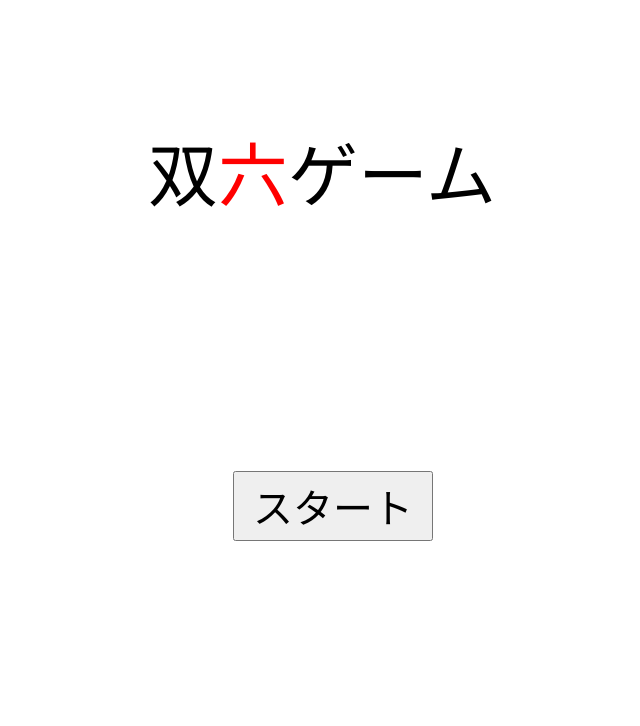
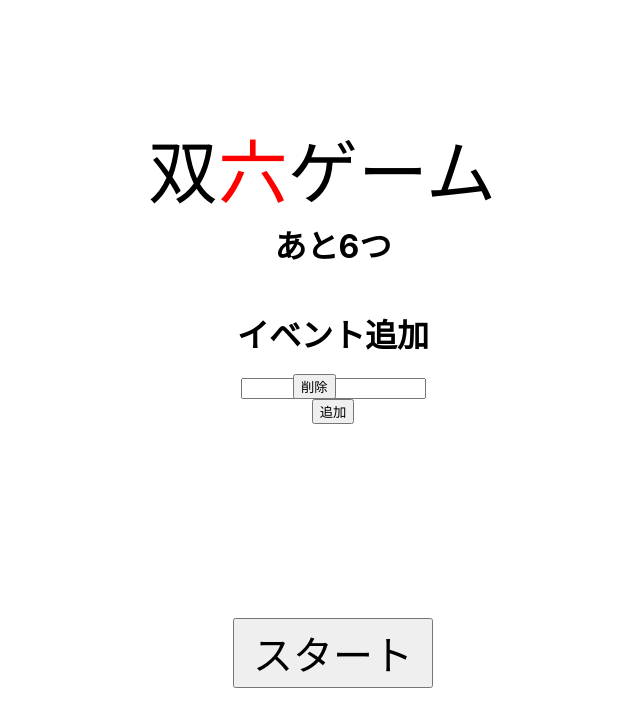
Before and after one commit to kai02221514/Sugoroku, a React (Create React App) app: page / in a window 1280 px wide. Shown: the top 726 px of the page, without its empty margins (307-947 px from the left). Built offline with nearby package versions, Linux system fonts and the light colour scheme.

Commit message:
add: リスト機能の追加、削除の追加

```diff
--- a/src/App.js
+++ b/src/App.js
@@ -3,25 +3,64 @@ import { StartScreen } from "./Components/StartScreen";
 import { useState } from "react";
 import { Saikoro } from "./Components/Saikoro";
 import { ResultDisplay } from "./Components/ResultDisplay";
+import { Form } from "./Components/Form";
+import { Event } from "./Components/Event";
+import styled from "styled-components";
+
+const H1 = styled.h1`
+  text-align: center;
+  position: relative;
+  top: 200px;
+`;
+
+const Button = styled.button`
+  position: relative;
+  left: 600px;
+  bottom: 50px;
+`;
 
 function App() {
   const [game, setGame] = useState("gamephase1");
   const [result, setResult] = useState(0);
+  const [happens, setHappens] = useState([]);
+
+  const addHappen = (happen) => {
+    if (happens.length < 6) {
+      setHappens([...happens, happen]);
+    }
+  };
+
+  const Delete = () => {
+    happens.pop();
+    setHappens([...happens]);
+  };
 
   const start = () => {
     setGame("gamephase2");
   };
 
   const altRan2 = () => {
-    setResult(result + Math.floor(Math.random() * 6) + 1);
+    let number = Math.floor(Math.random() * 6) + 1;
+    setResult(result + number);
   };
 
   return (
     <div>
       {game === "gamephase1" ? (
-        <StartScreen func={start} />
+        <div>
+          {happens.length < 5 ? (
+            <H1>あと{6 - happens.length}つ</H1>
+          ) : (
+            <H1>これ以上追加できません</H1>
+          )}
+          <StartScreen func={start} />
+          <Form onAddHappen={addHappen} />
+          <Button onClick={() => Delete()}>削除</Button>
+          {<Event happens={happens} fontSize="20" />}
+        </div>
       ) : (
         <div>
+          <Event happens={happens} fontSize="50" />
           <Saikoro func={altRan2} />
           <ResultDisplay result={result % 6} />
         </div>
--- /dev/null
+++ b/src/Components/Event.js
@@ -0,0 +1,22 @@
+import styled from "styled-components";
+
+const Div = styled.div`
+  position: relative;
+  top: 10px;
+  left: 400px;
+  font-size: ${(props) => props.fontSize}px;
+`;
+
+export const Event = ({ happens, fontSize }) => {
+  return (
+    <div>
+      {happens.map((event, index) => {
+        return (
+          <Div key={index} fontSize={fontSize}>
+            {event}
+          </Div>
+        );
+      })}
+    </div>
+  );
+};
--- /dev/null
+++ b/src/Components/Form.js
@@ -0,0 +1,33 @@
+import { useState } from "react";
+import styled from "styled-components";
+
+const Div = styled.div`
+  text-align: center;
+`;
+
+export const Form = ({ onAddHappen }) => {
+  const [text, setText] = useState("");
+
+  const submitForm = (event) => {
+    event.preventDefault();
+    onAddHappen(text);
+  };
+
+  return (
+    <Div>
+      <h1>イベント追加</h1>
+      <form onSubmit={submitForm}>
+        <div>
+          <input
+            type="text"
+            value={text}
+            onChange={(a) => setText(a.target.value)}
+          />
+        </div>
+        <div>
+          <button>追加</button>
+        </div>
+      </form>
+    </Div>
+  );
+};
--- a/src/Components/ResultDisplay.js
+++ b/src/Components/ResultDisplay.js
@@ -4,7 +4,7 @@ const Img = styled.img`
   width: 150px;
   height: 150px;
   position: absolute;
-  top: 20px;
+  top: 380px;
   left: 20px;
 `;
 
--- a/src/Components/Saikoro.js
+++ b/src/Components/Saikoro.js
@@ -1,6 +1,6 @@
 import styled from "styled-components";
 
-const　Button = styled.button`
+const Button = styled.button`
   background-color: cornsilk;
   height: 150px;
   width: 150px;
@@ -8,12 +8,16 @@ position: absolute;
   left: 20px;
   bottom: 20px;
   font-size: 30px;
-`
+  cursor: pointer;
+  :hover {
+    color: blue;
+  }
+`;
 
 export const Saikoro = (props) => {
-    return(
+  return (
     <div>
       <Button onClick={() => props.func()}>サイコロを振る</Button>
     </div>
-    )
-}
+  );
+};
--- a/src/Components/StartScreen.js
+++ b/src/Components/StartScreen.js
@@ -2,35 +2,42 @@ import styled from "styled-components";
 
 const Title = styled.p`
   margin: 0 auto;
-margin-top: 120px;
+  margin-top: 50px;
   font-size: 70px;
   background-color: white;
   width: 370px;
-`
+`;
 
 const ButtonContainer = styled.div`
   text-align: center;
-`
+`;
 
 const StartButton = styled.button`
   text-align: center;
   position: relative;
-top: 250px;
+  top: 400px;
   width: 200px;
   height: 70px;
   font-size: 40px;
-`
+  cursor: pointer;
+  :hover {
+    color: red;
+  }
+`;
 
 const Span = styled.span`
-color: red;`
+  color: red;
+`;
 
 export const StartScreen = (props) => {
   return (
-        <body className="start">
-        <Title>双<Span>六</Span>ゲーム</Title>
+    <body className>
+      <Title>
+        双<Span>六</Span>ゲーム
+      </Title>
       <ButtonContainer>
         <StartButton onClick={() => props.func()}>スタート</StartButton>
       </ButtonContainer>
     </body>
-    )
-}
+  );
+};
```
Also changed, not shown: 1 other file (tests, documents, lock files or other folders). Lines whose indentation alone changed are shown as unchanged.
